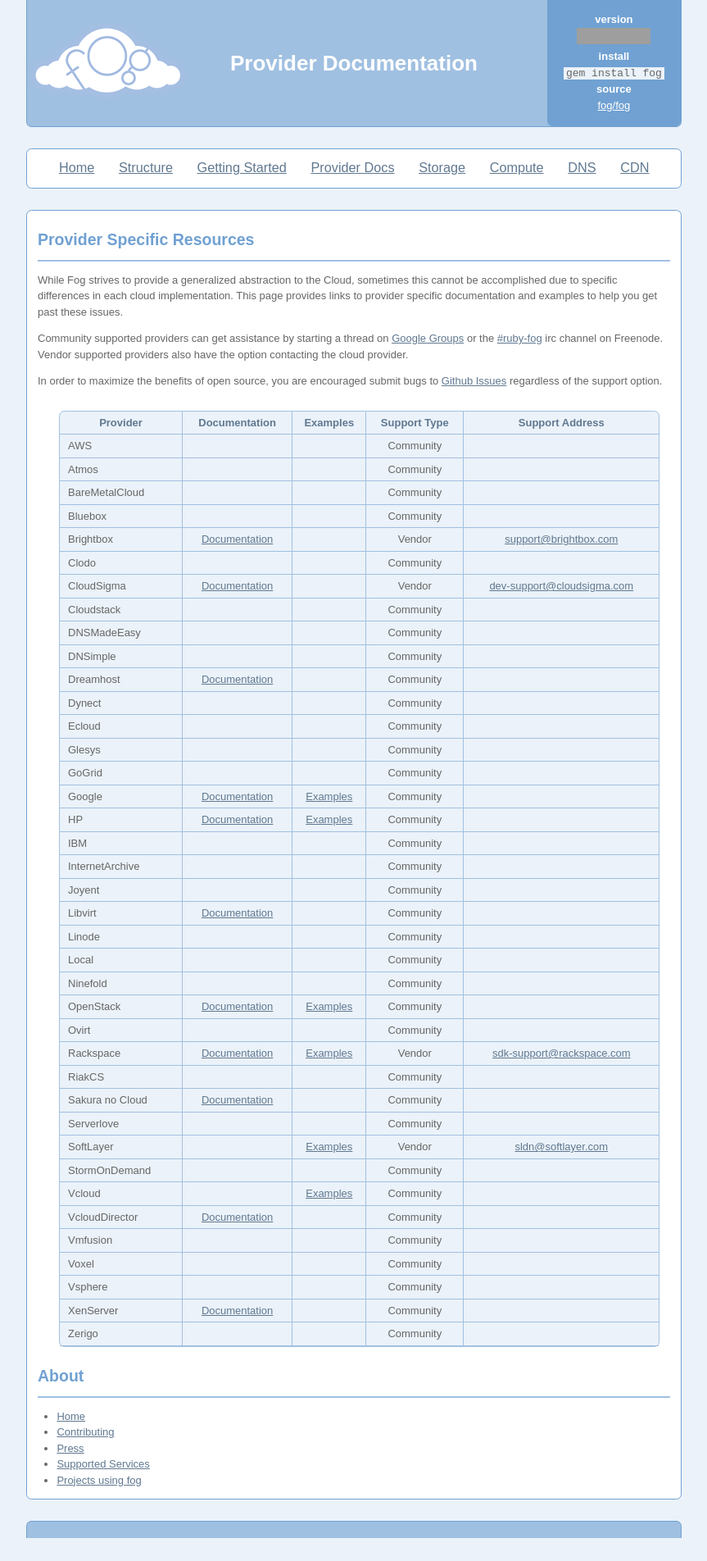
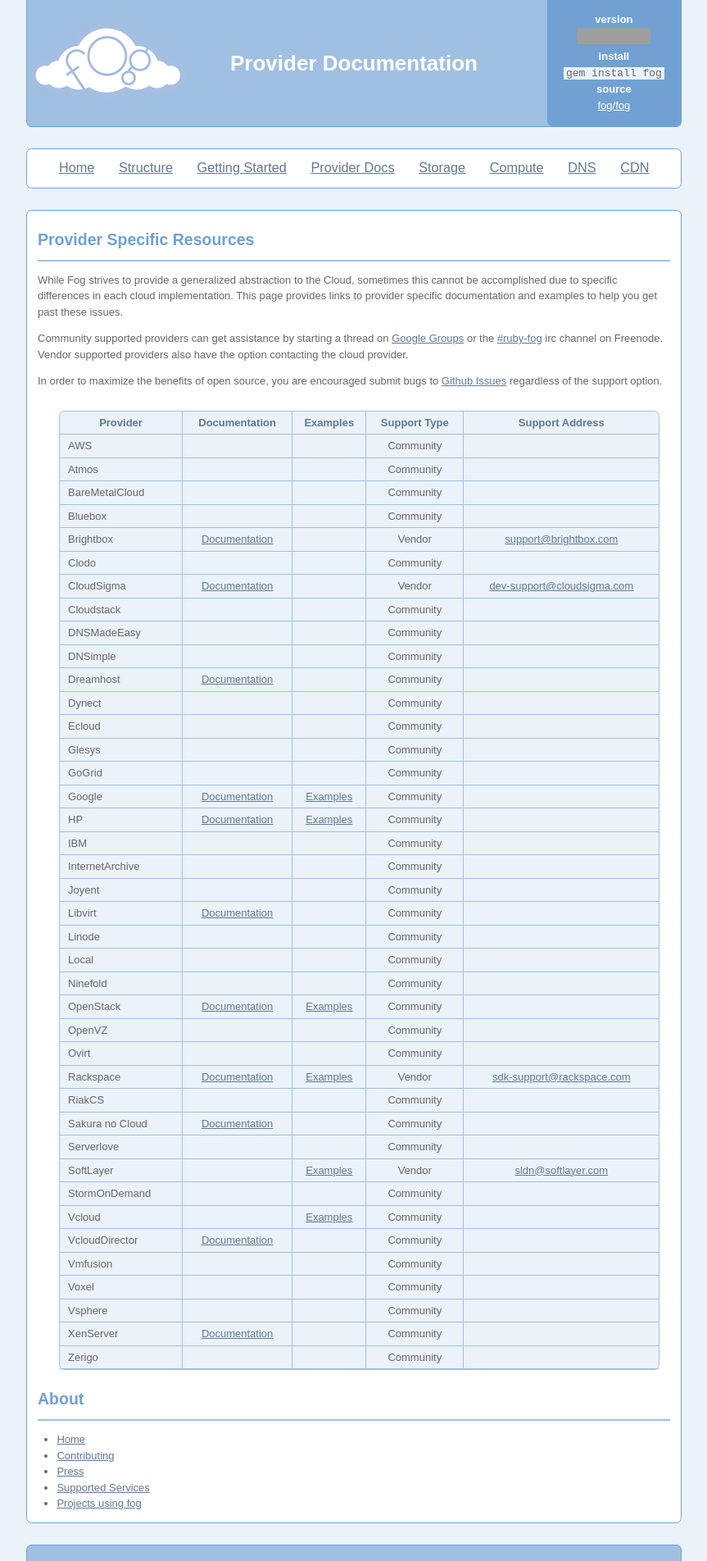
Before and after one commit to fog/fog.github.com, a Jekyll site: the page built from about/provider_documentation.markdown, in a window 1280 px wide. Shown: the whole page at 82% size, without its empty margins (208-1071 px from the left). Built offline with Jekyll 4.4.1, drawn with Linux system fonts in a browser that asks for light colours; nearby versions of some CDN libraries; before the commit the page ends 1876 px from its top, so only the background shows below that; grey boxes are pictures that could not be loaded.

Commit message:
Update provider_documentation.markdown

```diff
--- a/about/provider_documentation.markdown
+++ b/about/provider_documentation.markdown
@@ -196,6 +196,13 @@ In order to maximize the benefits of open source, you are encouraged submit bugs
      <td></td>
    </tr>
    <tr>
+     <td>OpenVZ</td>
+     <td></td>
+     <td></td>
+     <td>Community</td>
+     <td></td>
+   </tr>
+   <tr>
      <td>Ovirt</td>
      <td></td>
      <td></td>
```
